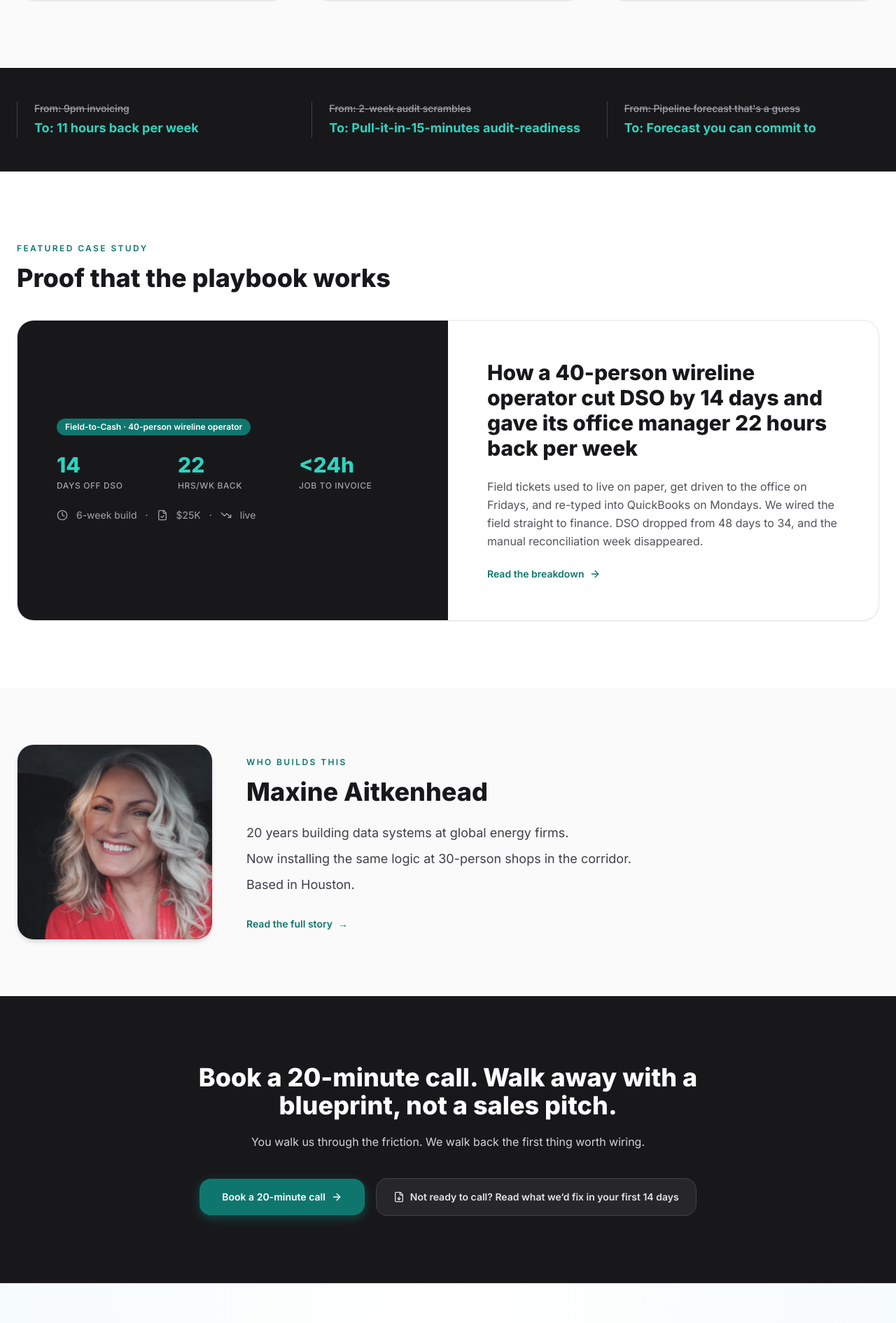
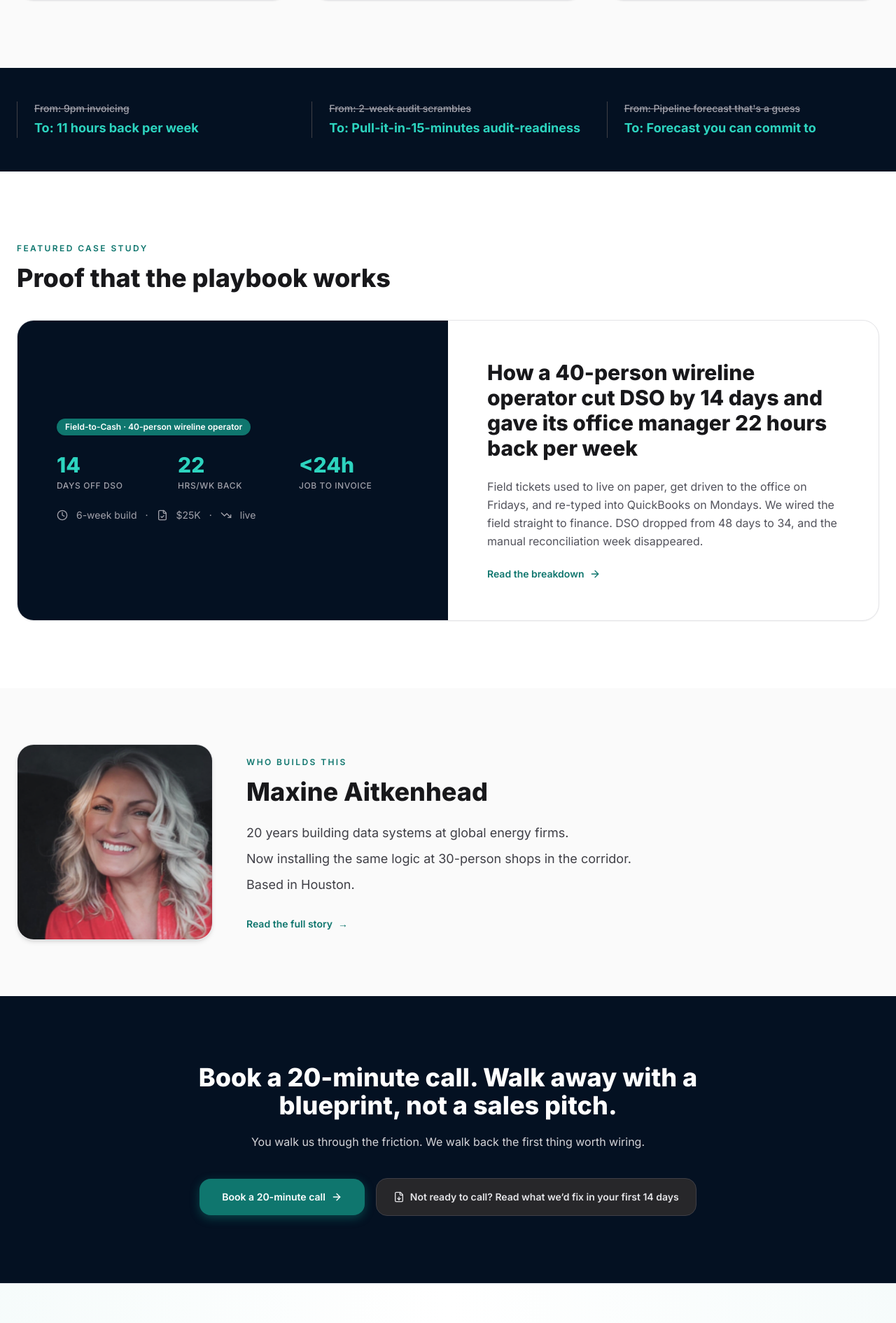
Before and after one commit to MonteKristoAI/gsd-with-ai, a Next.js app: page / in a window 1280 px wide. Shown: the part 1430-3320 px from the top of the page at 70% size. Built offline with nearby package versions, Linux system fonts and the light colour scheme.

Commit message:
Replace all generic black backgrounds with brand Navy Primary color

```diff
--- a/src/app/case-studies/[slug]/page.tsx
+++ b/src/app/case-studies/[slug]/page.tsx
@@ -187,7 +187,7 @@ export default async function CaseStudyPage({ params }: { params: Promise<{ slug
           </blockquote>
 
           {/* Per manifesto rule #10: case study CTA = Book a Call about THIS pattern */}
-          <section className="rounded-2xl bg-zinc-900 p-10 text-center text-white">
+          <section className="rounded-2xl bg-[#041122] p-10 text-center text-white">
             <h3 className="text-2xl font-bold text-white">Want this exact pattern in your stack?</h3>
             <p className="mx-auto mt-4 max-w-lg text-zinc-400">
               Book a 20-minute call. Walk us through where you sit on the same curve, and we&rsquo;ll walk back the first thing worth wiring.
--- a/src/app/page.tsx
+++ b/src/app/page.tsx
@@ -60,7 +60,7 @@ export default function Home() {
       </section>
 
       {/* From -> To Strip */}
-      <section className="bg-zinc-900 py-12 text-white">
+      <section className="bg-[#041122] py-12 text-white">
         <div className="container mx-auto px-6">
           <div className="grid gap-8 md:grid-cols-3">
             {[
--- a/src/app/resources/[slug]/page.tsx
+++ b/src/app/resources/[slug]/page.tsx
@@ -142,7 +142,7 @@ export default async function ResourcePage({
           </section>
 
           {/* Per manifesto rule #10: blog post primary CTA = read the related case study */}
-          <section className="mt-16 rounded-2xl bg-zinc-900 p-10 text-center text-white">
+          <section className="mt-16 rounded-2xl bg-[#041122] p-10 text-center text-white">
             <h3 className="text-2xl font-bold text-white">See this pattern in production</h3>
             <p className="mx-auto mt-4 max-w-lg text-zinc-400">
               {r.relatedCaseStudy.label}.
--- a/src/app/resources/page.tsx
+++ b/src/app/resources/page.tsx
@@ -62,7 +62,7 @@ export default function ResourcesIndex() {
                 sizes="(min-width: 1024px) 50vw, 100vw"
                 className="object-cover transition-transform duration-300 group-hover:scale-105"
               />
-              <span className="absolute left-6 top-6 inline-flex items-center gap-2 rounded-full bg-zinc-900/80 backdrop-blur-md px-4 py-1.5 text-xs font-semibold text-white shadow-sm">
+              <span className="absolute left-6 top-6 inline-flex items-center gap-2 rounded-full bg-[#041122]/80 backdrop-blur-md px-4 py-1.5 text-xs font-semibold text-white shadow-sm">
                 <resource.icon className="h-4 w-4" />
                 {resource.category}
               </span>
--- a/src/components/sections/FeaturedCaseStudy.tsx
+++ b/src/components/sections/FeaturedCaseStudy.tsx
@@ -20,7 +20,7 @@ export default function FeaturedCaseStudy() {
         >
           {/* Branded stat panel — manifesto: empty better than fake stock photos.
               Replace with a real client photo when one is available. */}
-          <div className="relative flex flex-col justify-center gap-6 bg-zinc-900 p-10 lg:p-14">
+          <div className="relative flex flex-col justify-center gap-6 bg-[#041122] p-10 lg:p-14">
             <span className="inline-flex w-fit items-center rounded-full bg-teal-700 px-3 py-1 text-xs font-semibold text-white shadow-sm">
               Field-to-Cash · 40-person wireline operator
             </span>
--- a/src/components/sections/HomepageFinalCTA.tsx
+++ b/src/components/sections/HomepageFinalCTA.tsx
@@ -5,7 +5,7 @@ import { trackEvent } from "@/lib/plausible";
 
 export default function HomepageFinalCTA() {
   return (
-    <section className="bg-zinc-900 py-24 text-white">
+    <section className="bg-[#041122] py-24 text-white">
       <div className="container mx-auto px-6 text-center">
         <h2 className="mx-auto max-w-3xl text-3xl font-extrabold leading-tight text-white sm:text-4xl">
           Book a 20-minute call. Walk away with a blueprint, not a sales pitch.
--- a/src/components/sku/SkuPageTemplate.tsx
+++ b/src/components/sku/SkuPageTemplate.tsx
@@ -189,7 +189,7 @@ export default function SkuPageTemplate({ sku }: Props) {
 
         {/* Pull quote */}
         <section className="mt-20">
-          <blockquote className="mx-auto max-w-3xl rounded-2xl bg-zinc-900 p-10 text-white">
+          <blockquote className="mx-auto max-w-3xl rounded-2xl bg-[#041122] p-10 text-white">
             <Quote className="h-8 w-8 text-teal-400" aria-hidden="true" />
             <p className="mt-4 text-xl font-medium leading-relaxed">
               We don&rsquo;t do general B2B SaaS. We wire systems for people who wear hardhats to work.
```
